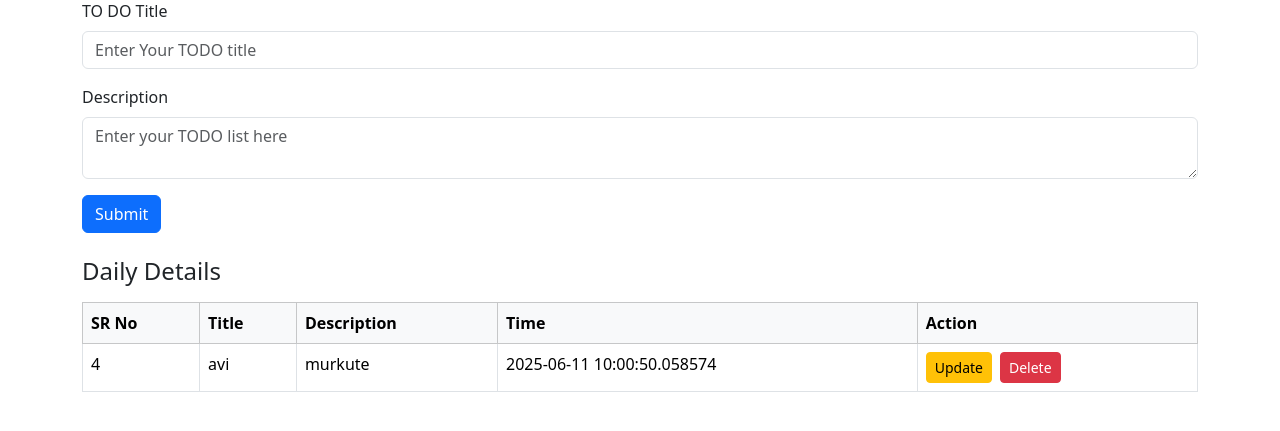
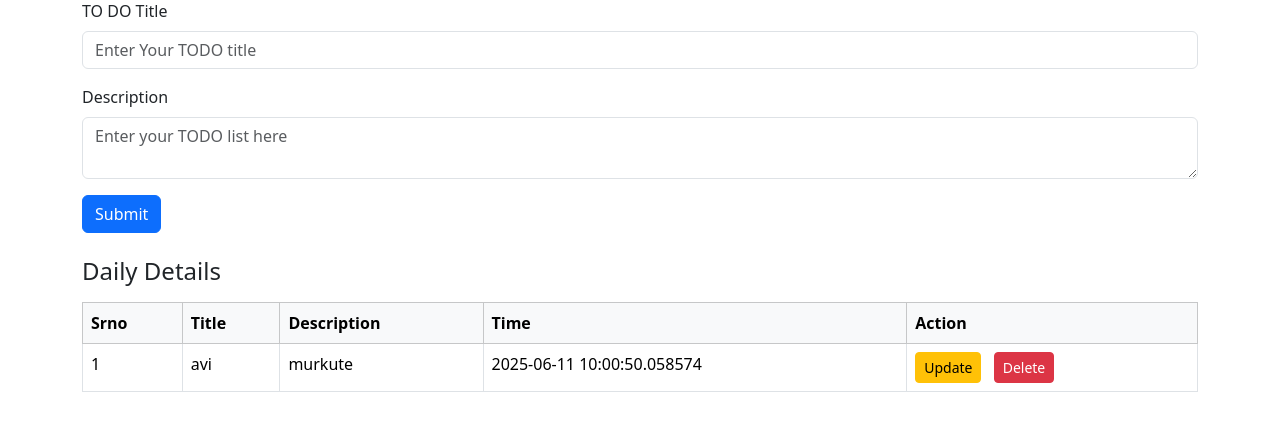
Before and after one commit to Aviraj516/Todo-webapp, a Flask app: page / in a window 1280 px wide. Shown: the part 81-512 px from the top of the page. Run offline with Flask 3, Linux system fonts and the light colour scheme.

Commit message:
Updated todo.db and HTML

```diff
--- a/templates/index.html
+++ b/templates/index.html
@@ -1,11 +1,13 @@
 <!DOCTYPE html>
 <html lang="en">
+
 <head>
   <meta charset="UTF-8" />
   <meta name="viewport" content="width=device-width, initial-scale=1.0" />
   <title>TODO</title>
   <link href="https://cdn.jsdelivr.net/npm/bootstrap@5.3.3/dist/css/bootstrap.min.css" rel="stylesheet">
 </head>
+
 <body>
 
   <nav class="navbar navbar-expand-lg bg-light mb-4">
@@ -32,7 +34,8 @@
       </div>
       <div class="mb-3">
         <label for="desc" class="form-label">Description</label>
-          <textarea class="form-control" id="desc" name="desc" placeholder="Enter your TODO list here" required></textarea>
+        <textarea class="form-control" id="desc" name="desc" placeholder="Enter your TODO list here"
+          required></textarea>
       </div>
       <button type="submit" class="btn btn-primary">Submit</button>
     </form>
@@ -41,7 +44,7 @@
     <table class="table table-bordered table-hover">
       <thead class="table-light">
         <tr>
-            <th>SR No</th>
+          <th>Srno</th>
           <th>Title</th>
           <th>Description</th>
           <th>Time</th>
@@ -49,25 +52,20 @@
         </tr>
       </thead>
       <tbody>
+      <tbody>
         {% for todo in allTodo %}
         <tr>
-            <!-- Fix: Use todo.srno instead of loop.index so it matches the delete route -->
-            <td>{{ todo.srno }}</td>
+          <td>{{ loop.index }}</td>
           <td>{{ todo.title }}</td>
           <td>{{ todo.desc }}</td>
           <td>{{ todo.date_created }}</td>
           <td>
-  <div class="d-flex align-items-center">
-              <button  mb-2   type="button" class="btn btn-sm btn-warning me-2 update-btn"
-                      data-bs-toggle="modal" data-bs-target="#updateModal"
-                      data-todo-srno="{{ todo.srno }}"
-                      data-todo-title="{{ todo.title }}"
+            <button type="button" class="btn btn-sm btn-warning me-2 update-btn" data-bs-toggle="modal"
+              data-bs-target="#updateModal" data-todo-srno="{{ todo.srno }}" data-todo-title="{{ todo.title }}"
               data-todo-desc="{{ todo.desc }}">
               Update
             </button>
-
-              <!-- ✅ Fix: Ensure todo.srno is used correctly here -->
-              <form action="{{ url_for('delete', srno=todo.srno) }}" method="POST"
+            <form action="{{ url_for('delete', srno=todo.srno) }}" method="POST" style="display:inline;"
               onsubmit="return confirm('Are you sure you want to delete this todo?');">
               <button type="submit" class="btn btn-sm btn-danger">Delete</button>
             </form>
@@ -103,7 +101,7 @@
       <script src="https://cdn.jsdelivr.net/npm/bootstrap@5.3.3/dist/js/bootstrap.bundle.min.js"></script>
 
       <script>
-      document.addEventListener('DOMContentLoaded', function() {
+        document.addEventListener('DOMContentLoaded', function () {
           const updateModal = document.getElementById('updateModal');
           updateModal.addEventListener('show.bs.modal', function (event) {
             // Button that triggered the modal
@@ -131,4 +129,5 @@
         });
       </script>
 </body>
+
 </html>
```
Also changed, not shown: todo.db, 1 other file. Lines whose indentation alone changed are shown as unchanged.
